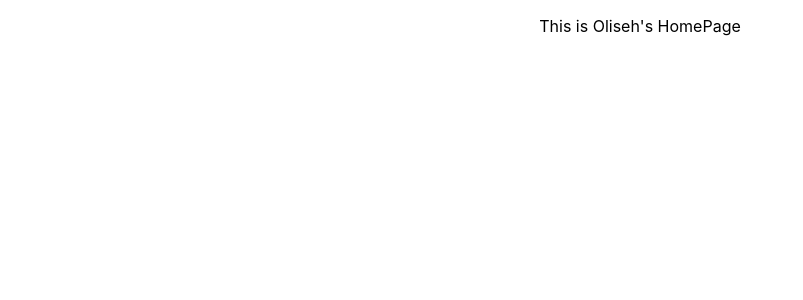
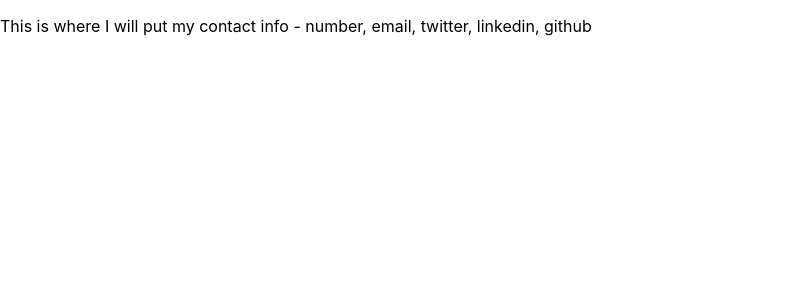
Before and after one commit to 0liseh/olisehsWebsite, a React (Create React App) app in the folder oliseh-frontend/: page /contactinfo in a window 1280 px wide. Shown: the top 300 px of the page, without its empty margins (0-803 px from the left). Built offline with nearby package versions, Linux system fonts and the light colour scheme.

Commit message:
Added routes

```diff
--- a/oliseh-frontend/package.json
+++ b/oliseh-frontend/package.json
@@ -12,6 +12,8 @@
     "@types/react-dom": "^18.0.6",
     "react": "^18.2.0",
     "react-dom": "^18.2.0",
+    "react-router": "^6.3.0",
+    "react-router-dom": "^6.3.0",
     "react-scripts": "5.0.1",
     "typescript": "^4.7.4",
     "web-vitals": "^2.1.4"
--- a/oliseh-frontend/src/App.tsx
+++ b/oliseh-frontend/src/App.tsx
@@ -2,12 +2,21 @@ import React from 'react';
 import logo from './logo.svg';
 import './App.css';
 import { HomePage } from './pages/HomePage';
+import { BrowserRouter, Routes, Route } from 'react-router-dom';
+import { Resume } from './pages/Resume';
+import { ContactInfo } from './pages/ContactInfo';
+import { MeVisualized } from './pages/MeVisualized';
 
 const App = () => {
   return (
-    <div className="App">
-      <HomePage/>
-    </div>
+    <BrowserRouter>
+      <Routes>
+        <Route path="/" element={<HomePage />}/>
+        <Route path="/resume" element={<Resume />}/>
+        <Route path="/contactinfo" element={<ContactInfo />}/>
+        <Route path="/Images" element={<MeVisualized />}/>
+      </Routes>
+    </BrowserRouter>
   );
 }
 
--- /dev/null
+++ b/oliseh-frontend/src/pages/ContactInfo.tsx
@@ -0,0 +1,5 @@
+export const ContactInfo = () => {
+    return(
+        <p>This is where I will put my contact info - number, email, twitter, linkedin, github</p>
+    )
+}
--- /dev/null
+++ b/oliseh-frontend/src/pages/MeVisualized.tsx
@@ -0,0 +1,5 @@
+export const MeVisualized = () => {
+    return(
+        <p>This is where I will put pictures of myself</p>
+    )
+}
--- /dev/null
+++ b/oliseh-frontend/src/pages/Resume.tsx
@@ -0,0 +1,5 @@
+export const Resume = () => {
+    return(
+        <p>This is where I will put my resume</p>
+    )
+}
```
Also changed, not shown: 1 other file (tests, documents, lock files or other folders).
